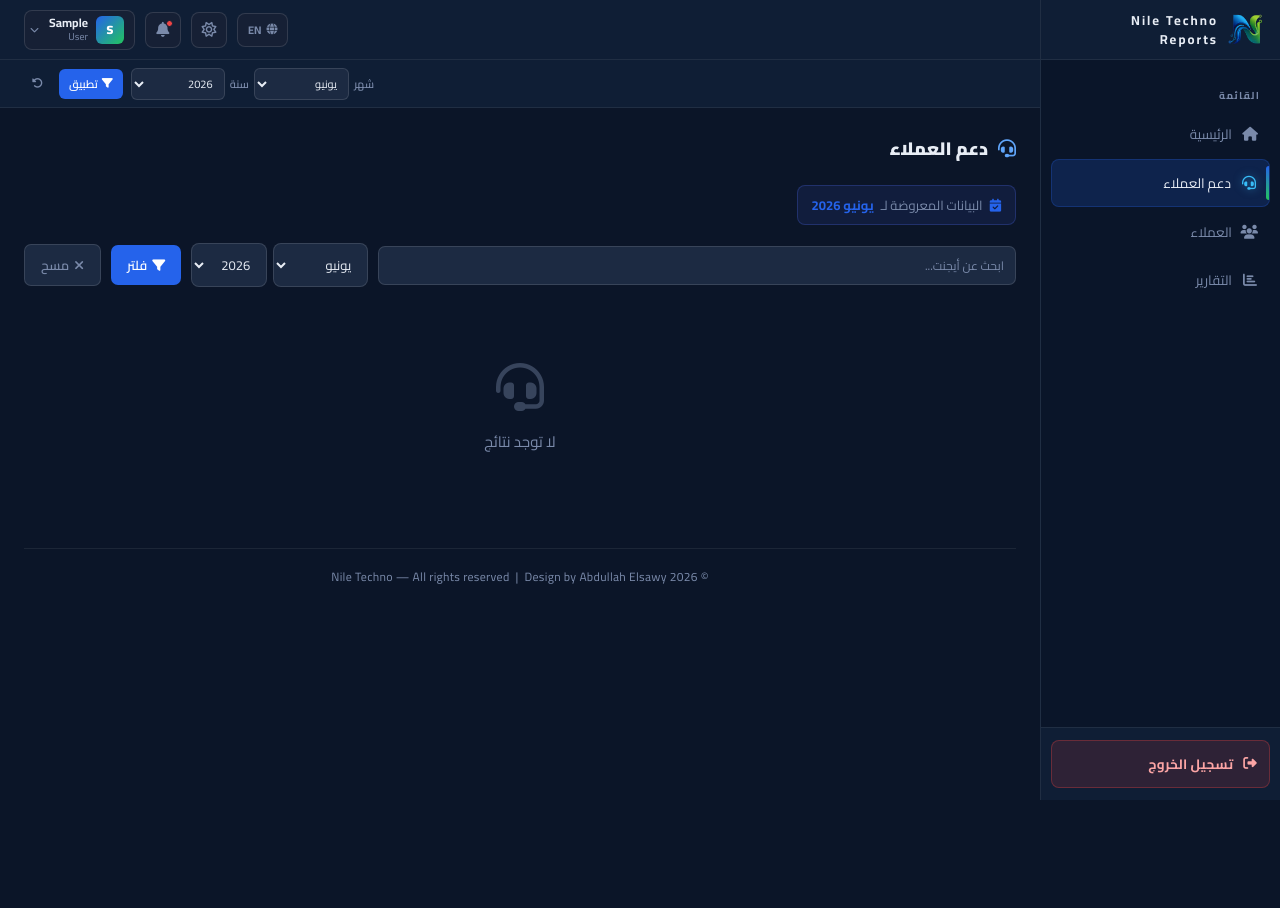
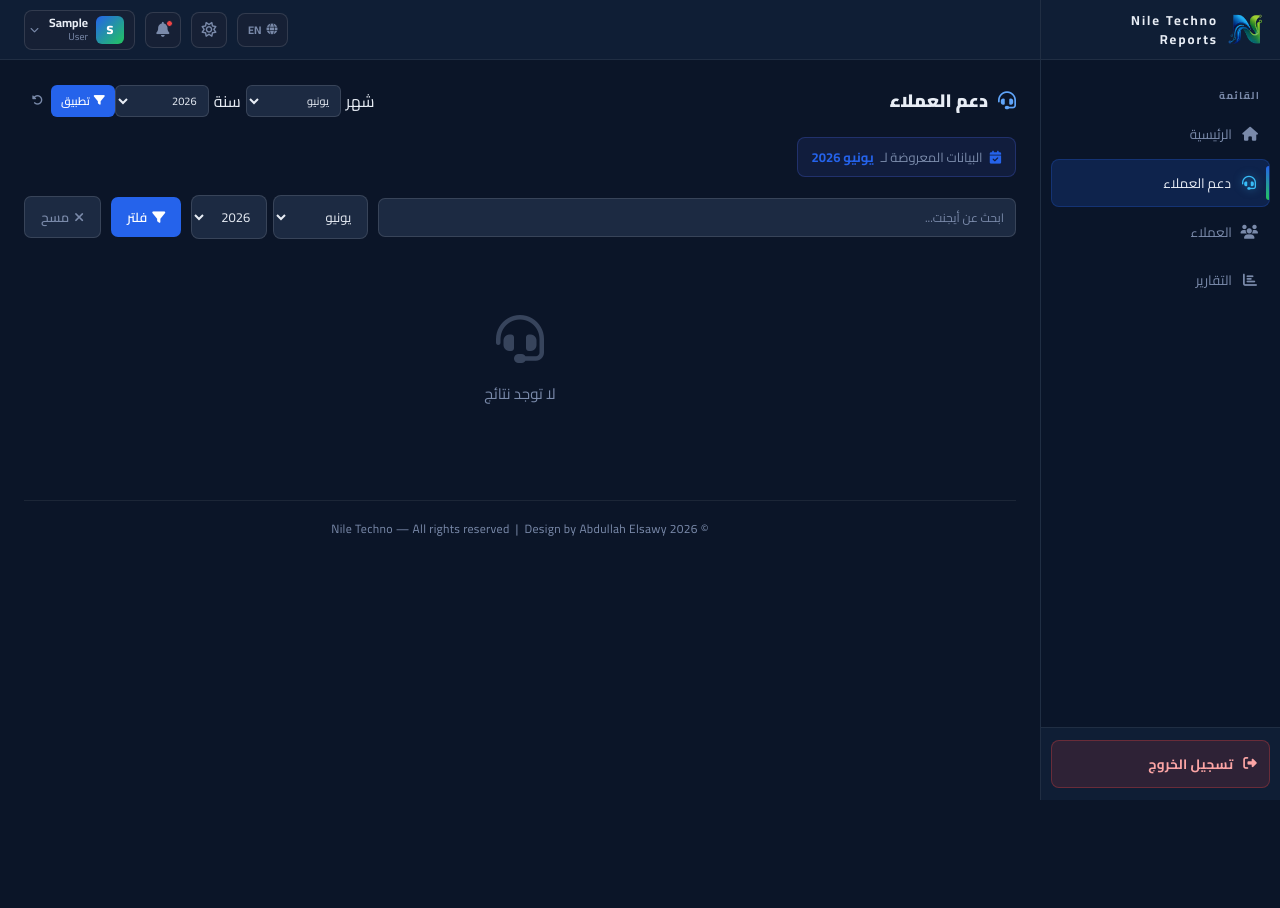
Before and after one commit to niletechno16/test-, a Django app: page /agents/ in a window 1280 px wide. After the commit the page ends 800 px from the top, so only its background shows below. Run offline with Django 5.2, Linux system fonts and the light colour scheme; the visitor is signed in with stand-in values (Sample User, id 1); data that the repository does not hold is empty.

Commit message:
update project-19

```diff
--- a/django_app/templates/base.html
+++ b/django_app/templates/base.html
@@ -463,7 +463,7 @@
         .main {
             margin-right: var(--sidebar-w);
             margin-left: 0;
-            margin-top: calc(var(--navbar-h) + var(--subbar-h, 48px));
+            margin-top: var(--navbar-h);
             padding: 24px;
             min-height: calc(100vh - var(--navbar-h));
         }
@@ -474,6 +474,7 @@
         }
 
         .subbar {
+            display:none !important;
             position: fixed;
             top: var(--navbar-h);
             left: 0;
@@ -1363,7 +1364,13 @@
                 max-width: 100%;
             }
         }
-    </style>
+
+.page-header-inline{
+display:flex;align-items:center;justify-content:space-between;gap:12px;flex-wrap:wrap;margin-bottom:20px;
+}
+.page-header-inline .page-title{margin-bottom:0!important;}
+
+</style>
     {% block extra_css %}{% endblock %}
 </head>
 
@@ -1644,6 +1651,21 @@
             });
         }
     </script>
+
+<script>
+document.addEventListener('DOMContentLoaded', function(){
+ const title=document.querySelector('.page-title');
+ const form=document.getElementById('dateFilterForm');
+ if(!title || !form) return;
+ const wrapper=document.createElement('div');
+ wrapper.className='page-header-inline';
+ title.parentNode.insertBefore(wrapper,title);
+ wrapper.appendChild(title);
+ wrapper.appendChild(form);
+ form.style.display='flex';
+});
+</script>
+
 </body>
 
 </html>
```
